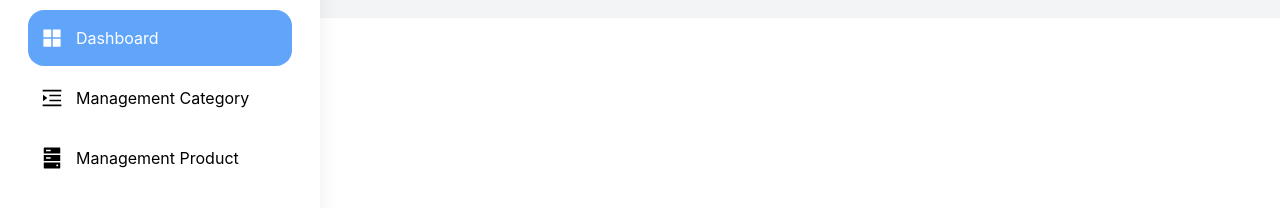
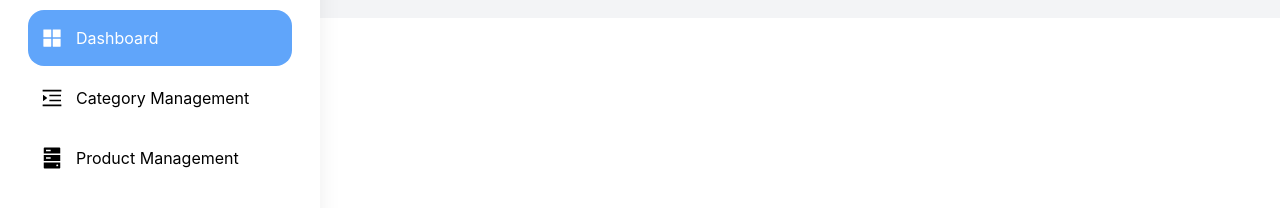
Before and after one commit to locbui95/booke-admin, a React (Create React App) app: page / in a window 1280 px wide. Shown: the part 182-390 px from the top of the page. Built offline with nearby package versions, Linux system fonts and the light colour scheme.

Commit message:
chore: sidebar-component

```diff
--- a/src/components/sidebar/index.tsx
+++ b/src/components/sidebar/index.tsx
@@ -28,7 +28,7 @@ export default function Sidebar() {
           className="flex py-4 cursor-pointer text-md text-left mx-2 rounded-2xl hover:bg-blue-400 hover:text-white transition-all mb-1"
         >
           <AiOutlineMenuUnfold className="text-2xl mx-3" />
-          Management Category
+          Category Management
         </NavLink>
         <NavLink
           activeClassName="bg-blue-400 text-white transition-all"
@@ -36,7 +36,7 @@ export default function Sidebar() {
           className="flex py-4 cursor-pointer text-md text-left mx-2 rounded-2xl hover:bg-blue-400 hover:text-white transition-all mb-1"
         >
           <AiFillHdd className="text-2xl mx-3" />
-          Management Product
+          Product Management
         </NavLink>
       </nav>
     </div>
```
